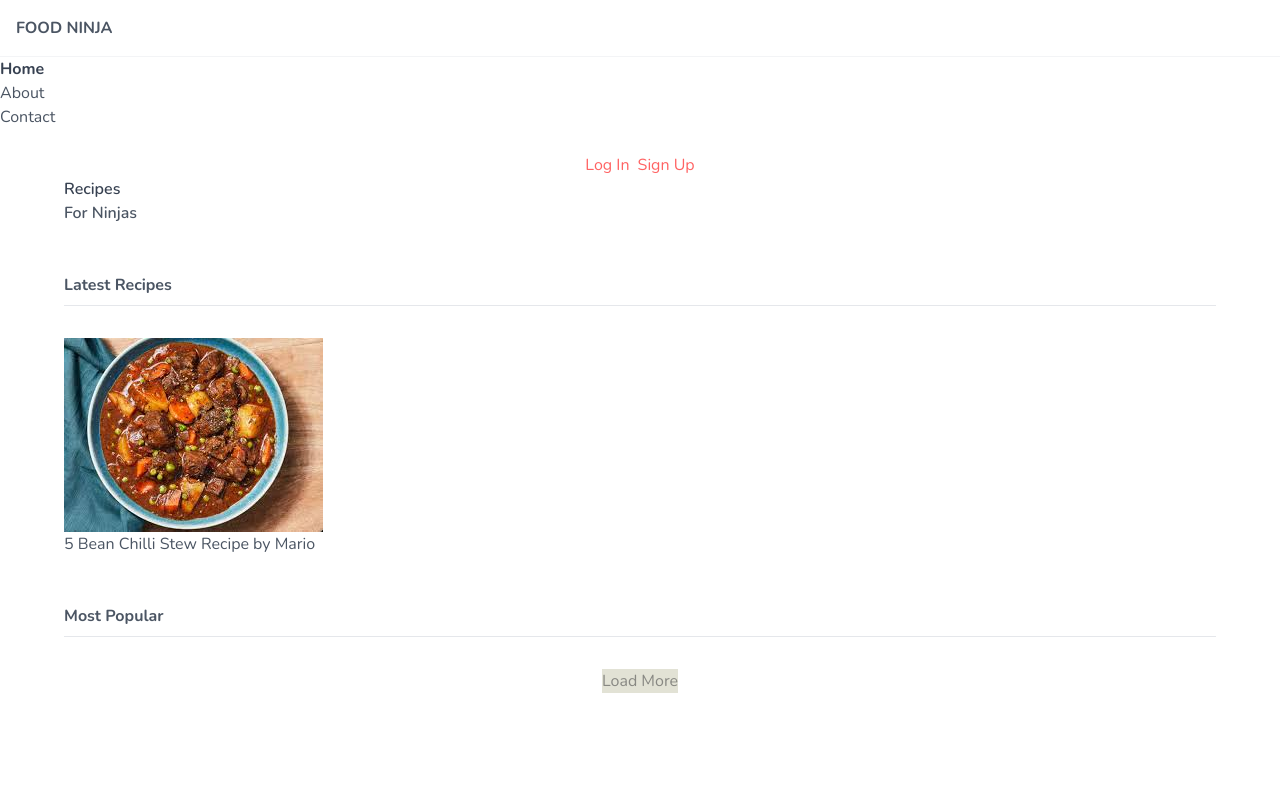
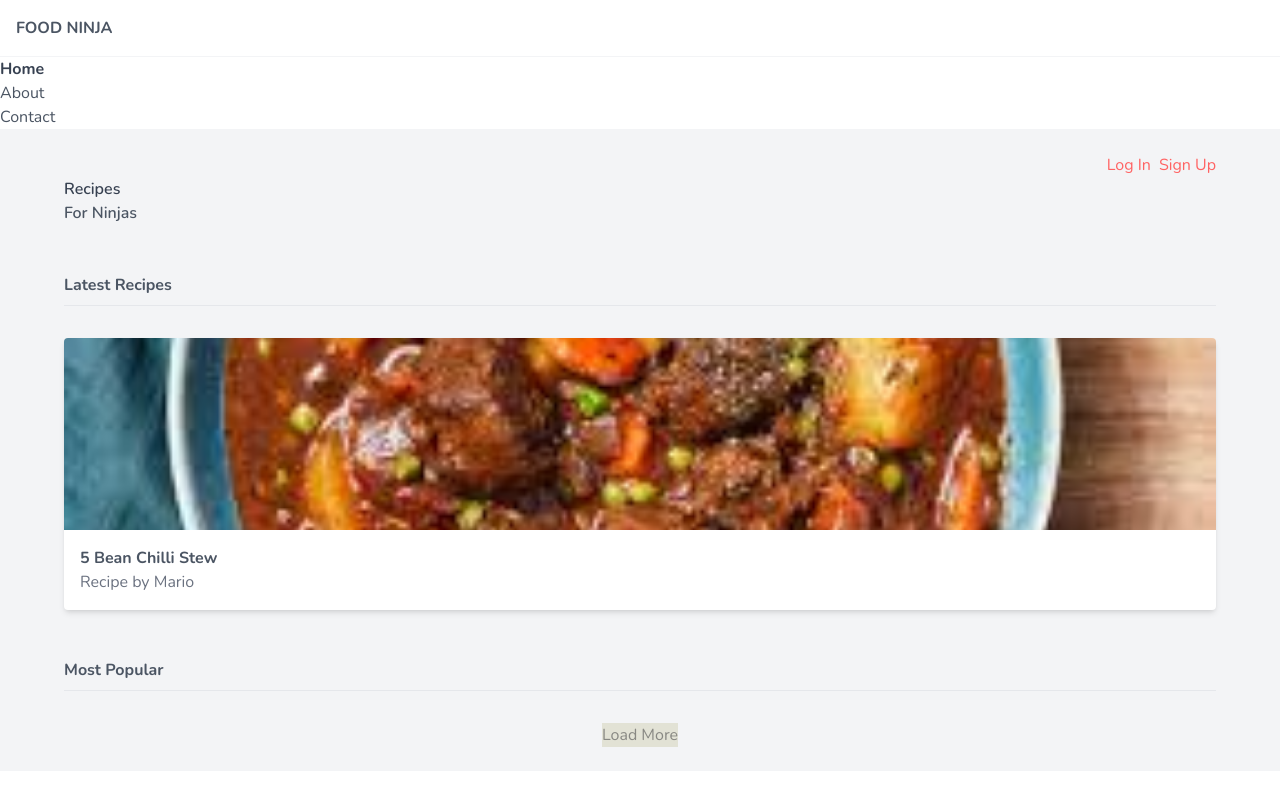
Before and after one commit to ahmed-arifgala/Tailwind-Tutorial, a website: page src/index.html in a window 1280 px wide. Drawn offline with nearby package versions, Linux system fonts and the light colour scheme.

Commit message:
Designed Card

```diff
--- a/src/index.html
+++ b/src/index.html
@@ -39,7 +39,7 @@
             </nav>
         </div> <!--end nav-->
 
-        <main class="px-16 py-6">
+        <main class="px-16 py-6 bg-gray-100">
             <div class="flex justify-center md:justify-end">
                 <a href="#" class="text-primary" >Log In</a>
                 <a href="#" class="text-primary ml-2" >Sign Up</a>
@@ -57,13 +57,14 @@
 
                     <div class="mt-8">
                         <!--cards go here-->
-                        <div>
-                            <img src="img/stew.jpg" alt="stew" />
-                            <div>
-                                <span>5 Bean Chilli Stew</span>
-                                <span>Recipe by Mario</span>
+                        <div class="bg-white rounded overflow-hidden shadow-md">
+                            <img src="img/stew.jpg" alt="stew"  class="w-full h-23 sm:h-48 object-cover" />
+                            <div class="m-4">
+                                <span class="font-bold">5 Bean Chilli Stew</span>
+                                <span class="block text-gray-500 text-sm">Recipe by Mario</span>
                             </div>
                         </div>
+
                     </div>
 
                     <h4 class="font-bold mt-12 pb-2 border-b border-gray-200">Most Popular</h4>
```
Also changed, not shown: dist/output.css.
